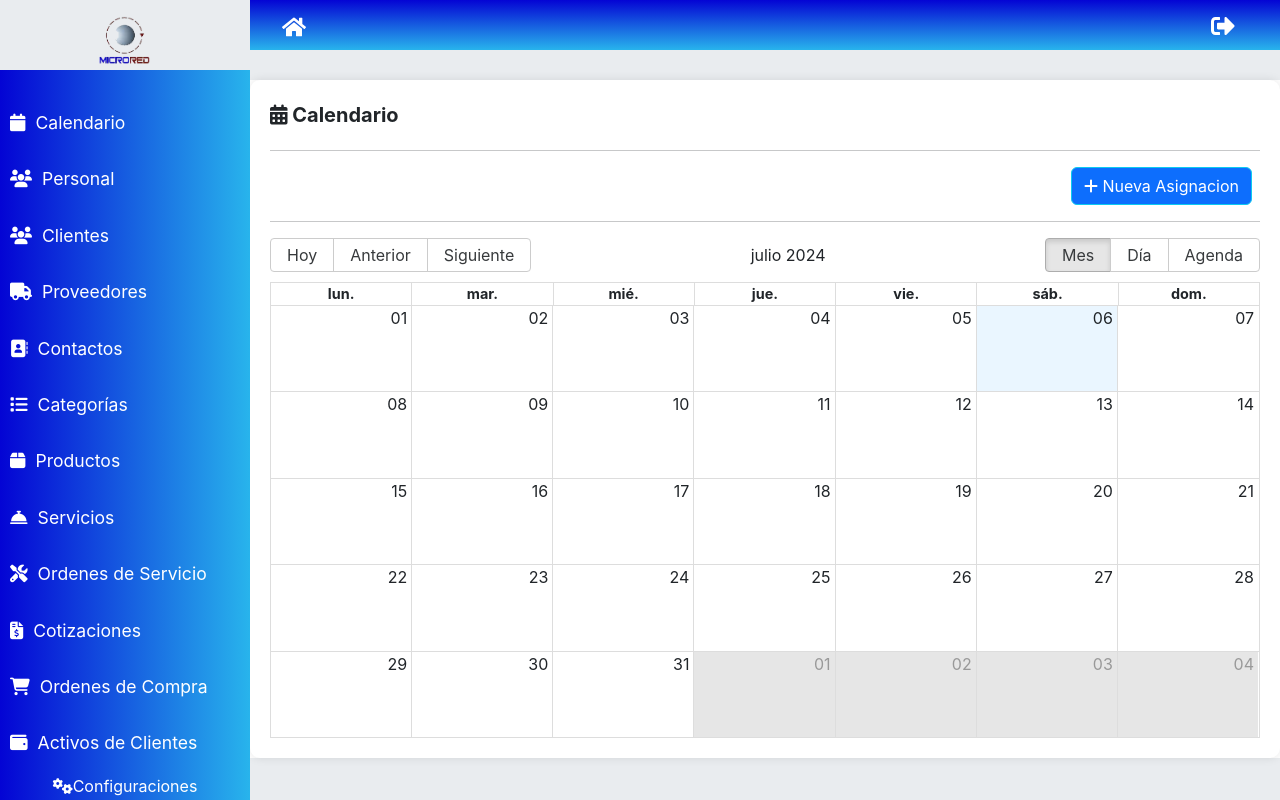
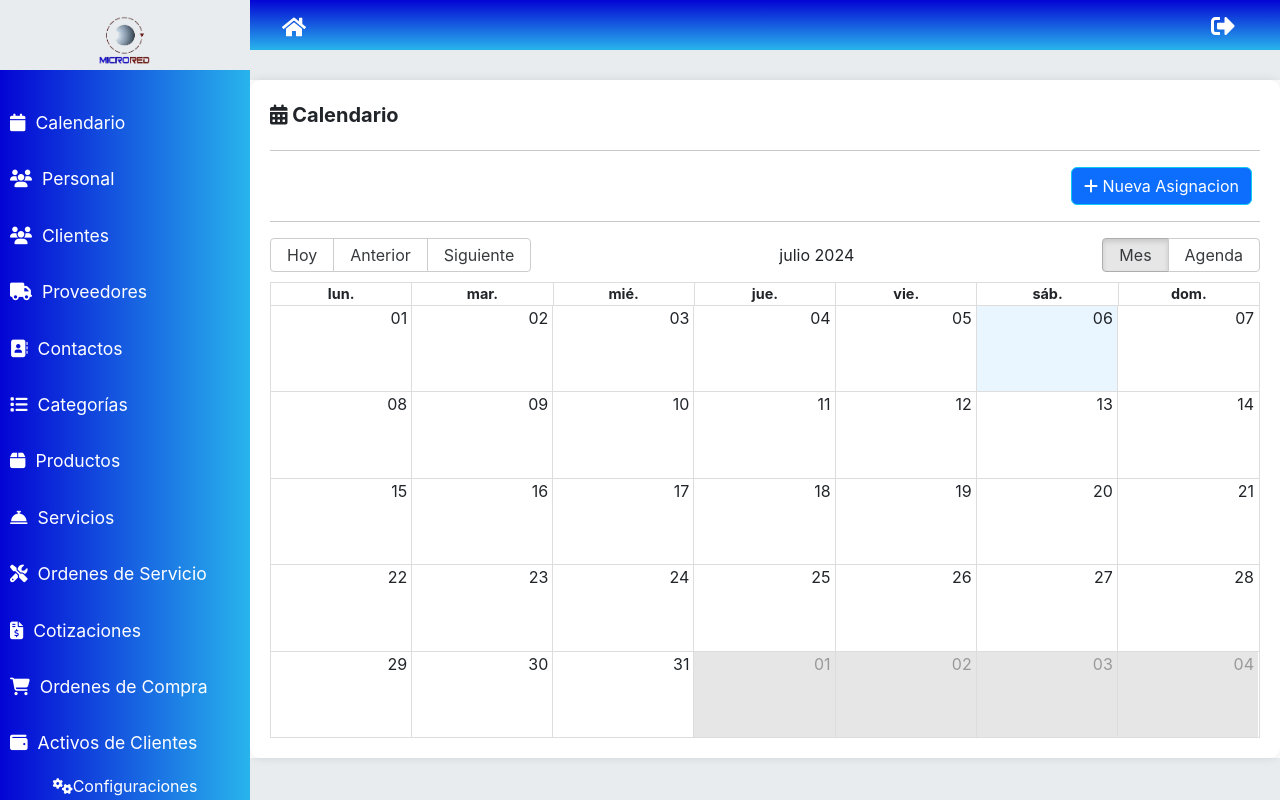
Before and after one commit to Marc0Val/estadia, a React (Create React App) app in the folder frontend/: page /admin in a window 1280 px wide. Built offline with nearby package versions, Linux system fonts and the light colour scheme; no server answers.

Commit message:
Remove day view from calendar component

```diff
--- a/frontend/src/components/calendar/Calendar.js
+++ b/frontend/src/components/calendar/Calendar.js
@@ -51,7 +51,7 @@ const CalendarComponent = () => {
         selectable
         onSelectSlot={handleSelectSlot}
         onSelectEvent={handleSelectEvent}
-        views={["month", "day", "agenda"]}
+        views={["month", "agenda"]}
       />
       <Modal show={showModal} onHide={() => setShowModal(false)}>
         <Modal.Header closeButton>
```
